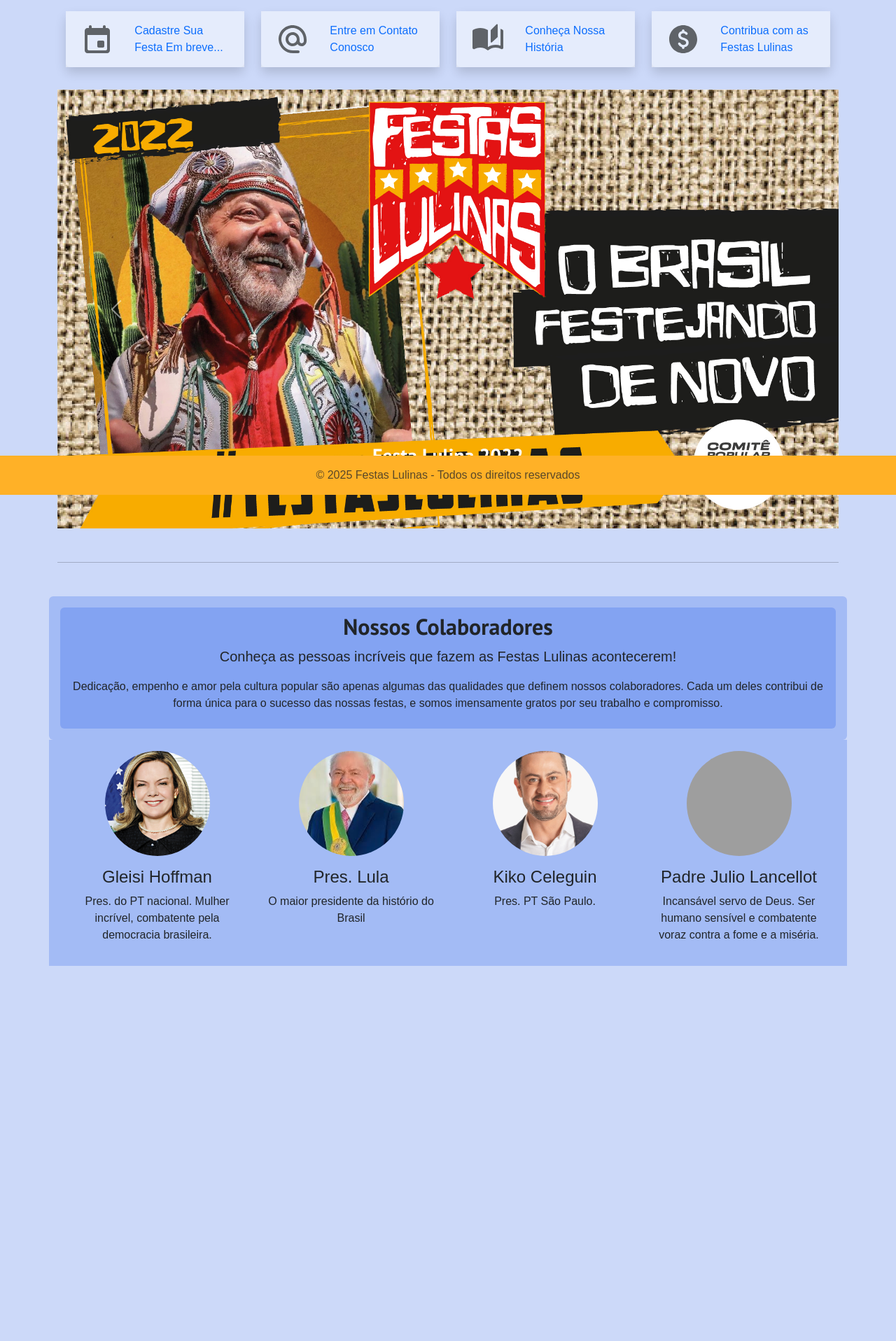
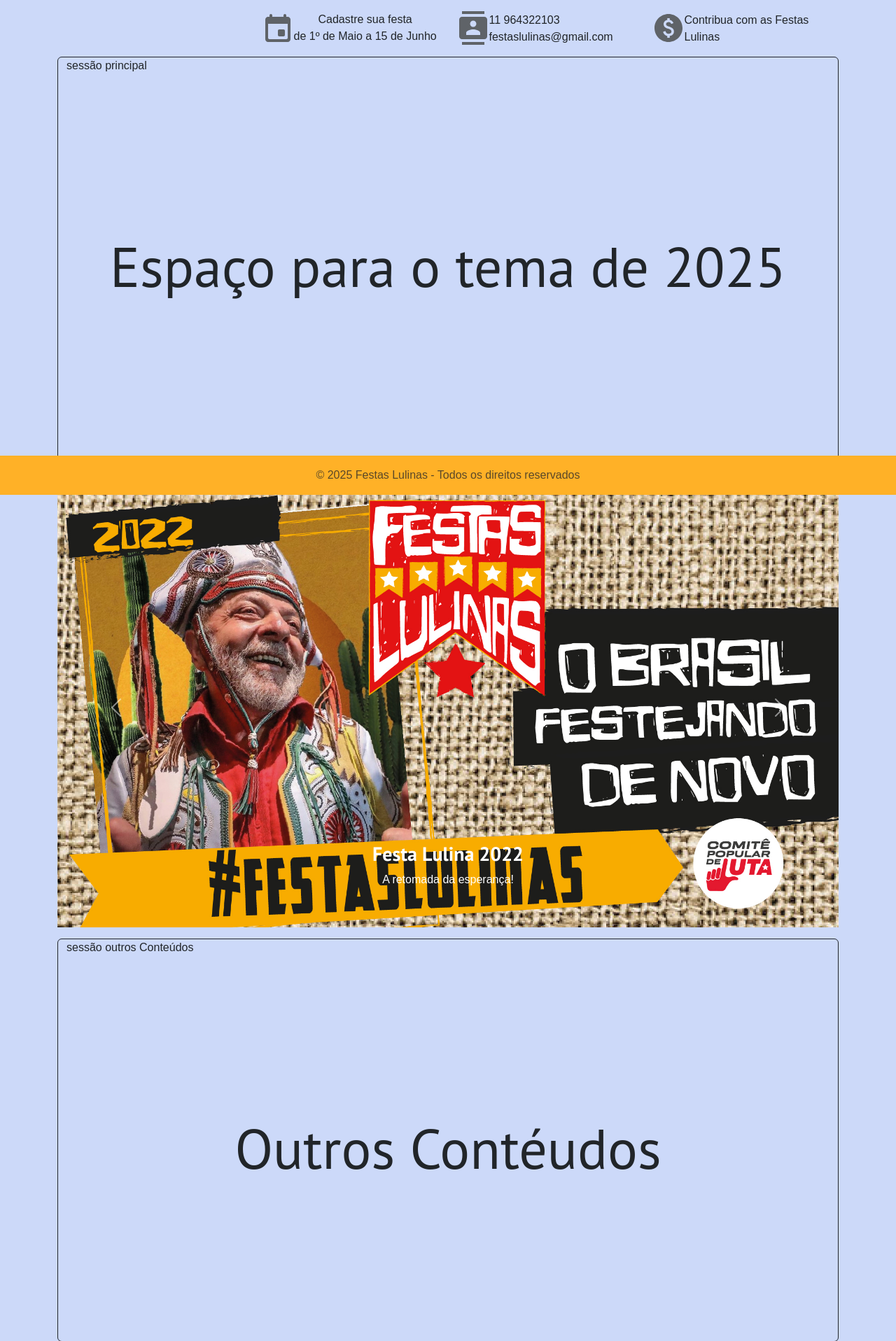
Before and after one commit to ateuatado/festaslulinas2, a CodeIgniter 4 app: the page made by app/Views/home.php in a window 1280 px wide. Shown: the part 93-2009 px from the top of the page at 70% size. Before the commit the page ends 1473 px from the top, so only its background shows below. Run offline with PHP 8.4 and a stand-in for CodeIgniter, Linux system fonts and the light colour scheme; the template is opened without the code that fills it, so the values that code supplies are empty; some libraries are stand-ins or nearby versions; some web fonts are replaced; grey boxes are pictures that could not be loaded.

Commit message:
atualiação domigo

```diff
--- a/app/Views/home.php
+++ b/app/Views/home.php
@@ -1,5 +1,5 @@
 <?=view('template/header'); ?>
-<div class="container">
+<!-- <div class="container">
     <div class="row my-3">
         <div class="col-md-3">
             <div class="card card-transparente shadow mb-3 rounded">
@@ -22,7 +22,7 @@
                 <div class="card-body p-3 ">
                     <div class="row">
                         <div class="col-4 text-center text-right ">
-                           <svg xmlns="http://www.w3.org/2000/svg" height="48px" viewBox="0 0 24 24" width="48px" fill="#5f6368"><path d="M0 0h24v24H0V0z" fill="none"/><path d="M12.72 2.03C6.63 1.6 1.6 6.63 2.03 12.72 2.39 18.01 7.01 22 12.31 22H16c.55 0 1-.45 1-1s-.45-1-1-1h-3.67c-3.73 0-7.15-2.42-8.08-6.03-1.49-5.8 3.91-11.21 9.71-9.71C17.58 5.18 20 8.6 20 12.33v1.1c0 .79-.71 1.57-1.5 1.57s-1.5-.78-1.5-1.57v-1.25c0-2.51-1.78-4.77-4.26-5.12-3.4-.49-6.27 2.45-5.66 5.87.34 1.91 1.83 3.49 3.72 3.94 1.84.43 3.59-.16 4.74-1.33.89 1.22 2.67 1.86 4.3 1.21 1.34-.53 2.16-1.9 2.16-3.34v-1.09c0-5.31-3.99-9.93-9.28-10.29zM12 15c-1.66 0-3-1.34-3-3s1.34-3 3-3 3 1.34 3 3-1.34 3-3 3z"/></svg>
+
                         </div>
                         <div class="col-8 text-left text-lead text-secondary">
                             <a href="<?=base_url('contato') ?>" class="text-decoration-none d-block">
@@ -54,7 +54,7 @@
                 <div class="card-body p-3 ">
                     <div class="row">
                         <div class="col-4 text-center text-right ">
-                           <svg xmlns="http://www.w3.org/2000/svg" enable-background="new 0 0 24 24" height="48px" viewBox="0 0 24 24" width="48px" fill="#5f6368"><g><rect fill="none" height="24" width="24"/></g><g><path d="M12,2C6.48,2,2,6.48,2,12s4.48,10,10,10s10-4.48,10-10S17.52,2,12,2z M12.88,17.76v0.36c0,0.48-0.39,0.88-0.88,0.88h0 c-0.48,0-0.88-0.39-0.88-0.88v-0.42c-0.63-0.15-1.93-0.61-2.69-2.1c-0.23-0.44-0.01-0.99,0.45-1.18l0.07-0.03 c0.41-0.17,0.87,0,1.08,0.39c0.32,0.61,0.95,1.37,2.12,1.37c0.93,0,1.98-0.48,1.98-1.61c0-0.96-0.7-1.46-2.28-2.03 c-1.1-0.39-3.35-1.03-3.35-3.31c0-0.1,0.01-2.4,2.62-2.96V5.88C11.12,5.39,11.52,5,12,5h0c0.48,0,0.88,0.39,0.88,0.88v0.37 c1.07,0.19,1.75,0.76,2.16,1.3c0.34,0.44,0.16,1.08-0.36,1.3l0,0C14.32,9,13.9,8.88,13.66,8.57c-0.28-0.38-0.78-0.77-1.6-0.77 c-0.7,0-1.81,0.37-1.81,1.39c0,0.95,0.86,1.31,2.64,1.9c2.4,0.83,3.01,2.05,3.01,3.45C15.9,17.17,13.4,17.67,12.88,17.76z"/></g></svg>
+
                         </div>
                         <div class="col-8 text-left text-lead text-secondary">
                             <a href="<?=base_url('apoie') ?>" class="text-decoration-none d-block">
@@ -66,23 +66,74 @@
             </div>
         </div>
     </div>
-</div>
-<div class="container">
+</div> -->
+<!-- Barra de links rápidos -->
+<div class="container mt-3">
+    <div class="row">
         <div class="col-md-3">
 
         </div>
         <div class="col-md-3">
-
+            <div class="row">
+                <div class="col-2 align-middle">
+                    <span class="align-middle d-inline-block">
+                        <svg xmlns="http://www.w3.org/2000/svg" height="48px" viewBox="0 0 24 24" width="48px" fill="#5f6368"><path d="M0 0h24v24H0V0z" fill="none"/><path d="M16 13h-3c-.55 0-1 .45-1 1v3c0 .55.45 1 1 1h3c.55 0 1-.45 1-1v-3c0-.55-.45-1-1-1zm0-10v1H8V3c0-.55-.45-1-1-1s-1 .45-1 1v1H5c-1.11 0-1.99.9-1.99 2L3 20c0 1.1.89 2 2 2h14c1.1 0 2-.9 2-2V6c0-1.1-.9-2-2-2h-1V3c0-.55-.45-1-1-1s-1 .45-1 1zm2 17H6c-.55 0-1-.45-1-1V9h14v10c0 .55-.45 1-1 1z"/></svg>
+                    </span>
+                </div>
+                <div class="col-10 align-middle">
+                    <span class="text-center align-middle d-inline-block">
+                        Cadastre sua festa <br> de 1º de Maio a 15 de Junho
+                    </span>
+                </div>
+            </div>
         </div>
         <div class="col-md-3">
-
+            <div class="row">
+                <div class="col-2 align-middle d-inline-block">
+                    <span class="">
+                        <svg xmlns="http://www.w3.org/2000/svg" height="48px" viewBox="0 0 24 24" width="48px" fill="#5f6368"><path d="M0 0h24v24H0zm0 0h24v24H0zm0 0h24v24H0z" fill="none"/><path d="M20 0H4v2h16V0zM4 24h16v-2H4v2zM20 4H4c-1.1 0-2 .9-2 2v12c0 1.1.9 2 2 2h16c1.1 0 2-.9 2-2V6c0-1.1-.9-2-2-2zm-8 2.75c1.24 0 2.25 1.01 2.25 2.25s-1.01 2.25-2.25 2.25S9.75 10.24 9.75 9 10.76 6.75 12 6.75zM17 17H7v-1.5c0-1.67 3.33-2.5 5-2.5s5 .83 5 2.5V17z"/></svg>
+                    </span>
+                </div>
+                <div class="col-10" >
+                    <span class="text-center align-middle">
+                        11 964322103 <br>
+                        festaslulinas@gmail.com
+                    </span>
+                </div>
+            </div>
         </div>
         <div class="col-md-3">
+            <div class="row">
+                <div class="col-2 align-middle">
+                    <span class="align-middle d-inline-block">
+                        <svg xmlns="http://www.w3.org/2000/svg" enable-background="new 0 0 24 24" height="48px" viewBox="0 0 24 24" width="48px" fill="#5f6368"><g><rect fill="none" height="24" width="24"/></g><g><path d="M12,2C6.48,2,2,6.48,2,12s4.48,10,10,10s10-4.48,10-10S17.52,2,12,2z M12.88,17.76V19h-1.75v-1.29 c-0.74-0.18-2.39-0.77-3.02-2.96l1.65-0.67c0.06,0.22,0.58,2.09,2.4,2.09c0.93,0,1.98-0.48,1.98-1.61c0-0.96-0.7-1.46-2.28-2.03 c-1.1-0.39-3.35-1.03-3.35-3.31c0-0.1,0.01-2.4,2.62-2.96V5h1.75v1.24c1.84,0.32,2.51,1.79,2.66,2.23l-1.58,0.67 c-0.11-0.35-0.59-1.34-1.9-1.34c-0.7,0-1.81,0.37-1.81,1.39c0,0.95,0.86,1.31,2.64,1.9c2.4,0.83,3.01,2.05,3.01,3.45 C15.9,17.17,13.4,17.67,12.88,17.76z"/></g></svg>
+                    </span>
+                </div>
+                <div class="col-10">
+                    <span class="text-center align-middle">
+                        Contribua com as Festas Lulinas
+                    </span>
+                </div>
+            </div>
 
         </div>
     </div>
+</div>
+
+<!-- Sessão para o novo tema -->
+<div class="container border border-dark rounded mt-3 mb-3">
+    sessão principal
+    <!-- Contéudo centralizado -->
+    <div class="d-flex align-items-center justify-content-center" style="height:550px">
+        <div class="text-center display-1 pt-sans-regular">
+            Espaço para o tema de 2025
+        </div>
+    </div>
+</div>
+
 <!-- Carrossel -->
 <div class="container-fluid p-0 my-1">
+    Carrossel
     <div id="carouselExample" class="carousel slide" data-bs-ride="carousel">
         <div class="carousel-inner">
             <div class="carousel-item active">
@@ -118,49 +169,119 @@
     </div>
 </div>
 
-<hr class="mt-5 mb-5">
+<!-- Sessão para o Outros Conteúdos -->
+<div class="container border border-dark rounded mt-3 mb-3">
+    sessão outros Conteúdos
+    <!-- Contéudo centralizado -->
+    <div class="d-flex align-items-center justify-content-center" style="height:550px">
+        <div class="text-center display-1 pt-sans-regular">
+            Outros Contéudos
+        </div>
+    </div>
+</div>
+
+<!-- sessão Colaboradores -->
+
+
+
+<div class="container align-items-center justify-content-center  border border-dark rounded mt-3 mb-5">
+    sessão colaboradores
+
+
 
     <div class="row row-bgazulalpha30 p-3 rounded">
         <div class="col-md-12 text-center row-bgazulalpha30 rounded p-2">
             <h2>Nossos Colaboradores</h2>
             <p class="lead">
-                Conheça as pessoas incríveis que fazem as Festas Lulinas acontecerem!
+                nononononono no no n hn on o n n no no no  no n n on o n on o noonononoo nn n onon on ononoo no no n onno n o no n n on nnon o nonon on no n on o nojnon o on no n on o no
             </p>
             <p>
-                Dedicação, empenho e amor pela cultura popular são apenas algumas das qualidades que definem nossos colaboradores. Cada um deles contribui de forma única para o sucesso das nossas festas, e somos imensamente gratos por seu trabalho e compromisso.
+                nononononono no no n hn on o n n no no no  no n n on o n on o noonononoo nn n onon on ononoo no no n onno n o no n n on nnon o nonon on no n on o nojnon o on no n on o no
             </p>
         </div>
     </div>
+    <!-- Linha de fotinhos -->
+    <div class="col">
+        <div class="row-md-12">
+            <h3>Carregadores de Piano</h3>
+        </div>
+    </div>
+    <div class="row row-bgazulalpha30 p-3">
+        <div class="col-md-2 col-sm-6 text-center">
+            <img src="<?php echo base_url('img/face2.png'); ?>" alt="Colaborador 1" class="rounded-circle img-fluid" style="width: 75px; height: 75px; object-fit: cover;">
+            <h4 class="mt-3">Leoncio Barba</h4>
+            <p>Coordenador do Movimento Vai que dá</p>
+        </div>
+        <div class="col-md-2 col-sm-6 text-center">
+            <img src="<?php echo base_url('img/face2.png'); ?>" alt="Colaborador 1" class="rounded-circle img-fluid" style="width: 75px; height: 75px; object-fit: cover;">
+            <h4 class="mt-3">Leoncio Barba</h4>
+            <p>Coordenador do Movimento Vai que dá</p>
+        </div>
+        <div class="col-md-2 col-sm-6 text-center">
+            <img src="<?php echo base_url('img/face2.png'); ?>" alt="Colaborador 1" class="rounded-circle img-fluid" style="width: 75px; height: 75px; object-fit: cover;">
+            <h4 class="mt-3">Leoncio Barba</h4>
+            <p>Coordenador do Movimento Vai que dá</p>
+        </div>
+        <div class="col-md-2 col-sm-6 text-center">
+            <img src="<?php echo base_url('img/face2.png'); ?>" alt="Colaborador 1" class="rounded-circle img-fluid" style="width: 75px; height: 75px; object-fit: cover;">
+            <h4 class="mt-3">Leoncio Barba</h4>
+            <p>Coordenador do Movimento Vai que dá</p>
+        </div>
+        <div class="col-md-2 col-sm-6 text-center">
+            <img src="<?php echo base_url('img/face2.png'); ?>" alt="Colaborador 1" class="rounded-circle img-fluid" style="width: 75px; height: 75px; object-fit: cover;">
+            <h4 class="mt-3">Leoncio Barba</h4>
+            <p>Coordenador do Movimento Vai que dá</p>
+        </div>
+        <div class="col-md-2 col-sm-6 text-center">
+            <img src="<?php echo base_url('img/face2.png'); ?>" alt="Colaborador 1" class="rounded-circle img-fluid" style="width: 75px; height: 75px; object-fit: cover;">
+            <h4 class="mt-3">Leoncio Barba</h4>
+            <p>Coordenador do Movimento Vai que dá</p>
+        </div>
+    </div>
 
-<div class="row row-bgazulalpha30 p-3 mb-5">
+    <!-- Linha 2 de fotinhos -->
+    <div class="col">
+        <div class="row-md-12">
+            <h3>Colaboradores Ilustres</h3>
+        </div>
+    </div>
+    <div class="row row-bgazulalpha30 p-3">
+        <div class="col-md-2 col-sm-6 text-center">
+            <img src="<?php echo base_url('img/face2.png'); ?>" alt="Colaborador 1" class="rounded-circle img-fluid" style="width: 75px; height: 75px; object-fit: cover;">
+            <h4 class="mt-3">Leoncio Barba</h4>
+            <p>Coordenador do Movimento Vai que dá</p>
+        </div>
+        <div class="col-md-2 col-sm-6 text-center">
+            <img src="<?php echo base_url('img/face2.png'); ?>" alt="Colaborador 1" class="rounded-circle img-fluid" style="width: 75px; height: 75px; object-fit: cover;">
+            <h4 class="mt-3">Leoncio Barba</h4>
+            <p>Coordenador do Movimento Vai que dá</p>
+        </div>
+        <div class="col-md-2 col-sm-6 text-center">
+            <img src="<?php echo base_url('img/face2.png'); ?>" alt="Colaborador 1" class="rounded-circle img-fluid" style="width: 75px; height: 75px; object-fit: cover;">
+            <h4 class="mt-3">Leoncio Barba</h4>
+            <p>Coordenador do Movimento Vai que dá</p>
+        </div>
+        <div class="col-md-2 col-sm-6 text-center">
+            <img src="<?php echo base_url('img/face2.png'); ?>" alt="Colaborador 1" class="rounded-circle img-fluid" style="width: 75px; height: 75px; object-fit: cover;">
+            <h4 class="mt-3">Leoncio Barba</h4>
+            <p>Coordenador do Movimento Vai que dá</p>
+        </div>
+        <div class="col-md-2 col-sm-6 text-center">
+            <img src="<?php echo base_url('img/face2.png'); ?>" alt="Colaborador 1" class="rounded-circle img-fluid" style="width: 75px; height: 75px; object-fit: cover;">
+            <h4 class="mt-3">Leoncio Barba</h4>
+            <p>Coordenador do Movimento Vai que dá</p>
+        </div>
+        <div class="col-md-2 col-sm-6 text-center">
+            <img src="<?php echo base_url('img/face2.png'); ?>" alt="Colaborador 1" class="rounded-circle img-fluid" style="width: 75px; height: 75px; object-fit: cover;">
+            <h4 class="mt-3">Leoncio Barba</h4>
+            <p>Coordenador do Movimento Vai que dá</p>
+        </div>
+    </div>
+<div class="mb-5"></div>
+
+
+</div>
 
 
 
-    <div class="col-md-3 col-sm-6 text-center">
-        <img src="<?php echo base_url('img/gleisi.jpg'); ?>" alt="Colaborador 1" class="rounded-circle img-fluid" style="width: 150px; height: 150px; object-fit: cover;">
-        <h4 class="mt-3">Gleisi Hoffman</h4>
-        <p>Pres. do PT nacional. Mulher incrível, combatente pela democracia brasileira.</p>
-    </div>
-
-    <div class="col-md-3 col-sm-6 text-center">
-        <img src="<?php echo base_url('img/lula.jpg'); ?>" alt="Colaborador 2" class="rounded-circle img-fluid" style="width: 150px; height: 150px; object-fit: cover;">
-        <h4 class="mt-3">Pres. Lula</h4>
-        <p>O maior presidente da histório do Brasil</p>
-    </div>
-
-    <div class="col-md-3 col-sm-6 text-center">
-        <img src="<?php echo base_url('img/KikoSeleguim.jpg'); ?>" alt="Colaborador 3" class="rounded-circle img-fluid" style="width: 150px; height: 150px; object-fit: cover;">
-        <h4 class="mt-3">Kiko Celeguin</h4>
-        <p>Pres. PT São Paulo.</p>
-    </div>
-
-    <div class="col-md-3 col-sm-6 text-center">
-        <img src="<?php echo base_url('img/padrejulio.jpg'); ?>" alt="Colaborador 4" class="rounded-circle img-fluid" style="width: 150px; height: 150px; object-fit: cover;">
-        <h4 class="mt-3">Padre Julio Lancellot</h4>
-        <p>Incansável servo de Deus. Ser humano sensível e combatente voraz contra a fome e a miséria.</p>
-    </div>
-</div>
-
-<br><br><br><br>
-
 <?=view('template/footer'); ?>
```
Also changed, not shown: public/img/face2.png (added). Lines whose indentation alone changed are shown as unchanged.
